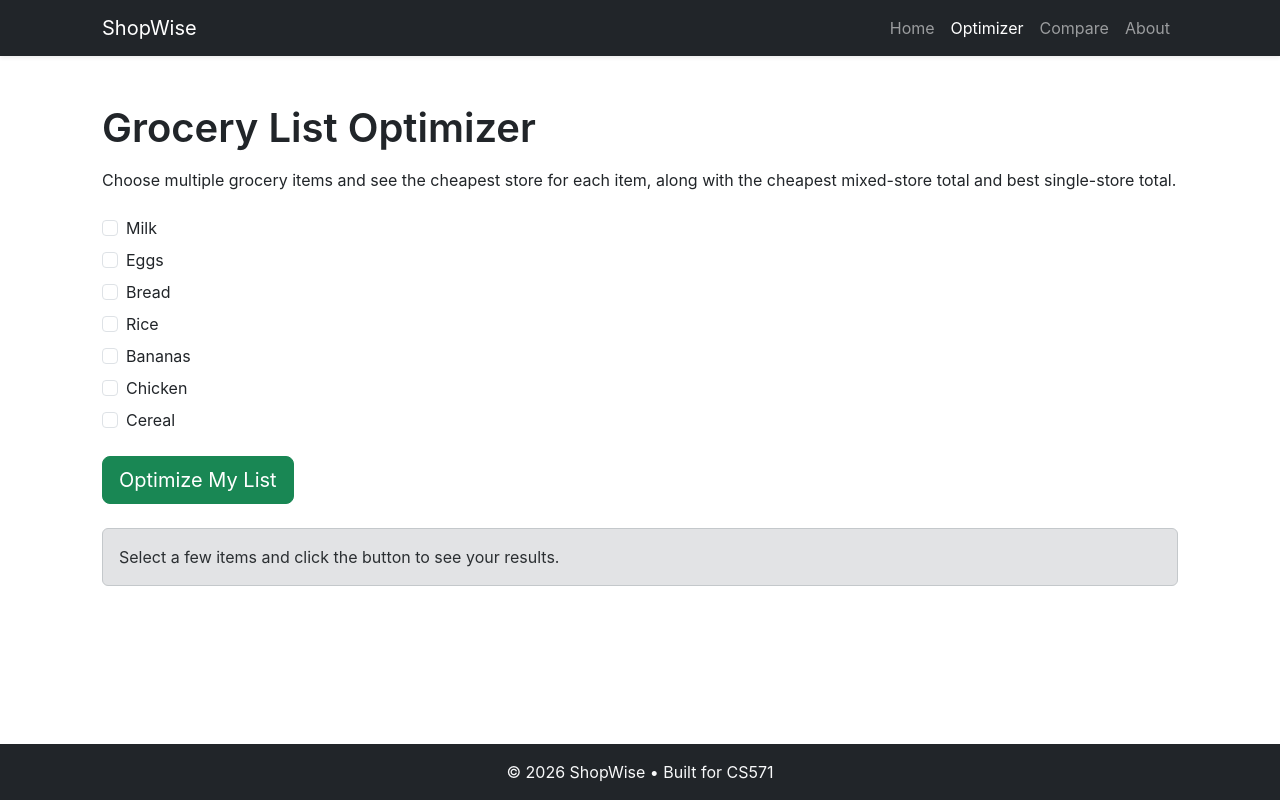
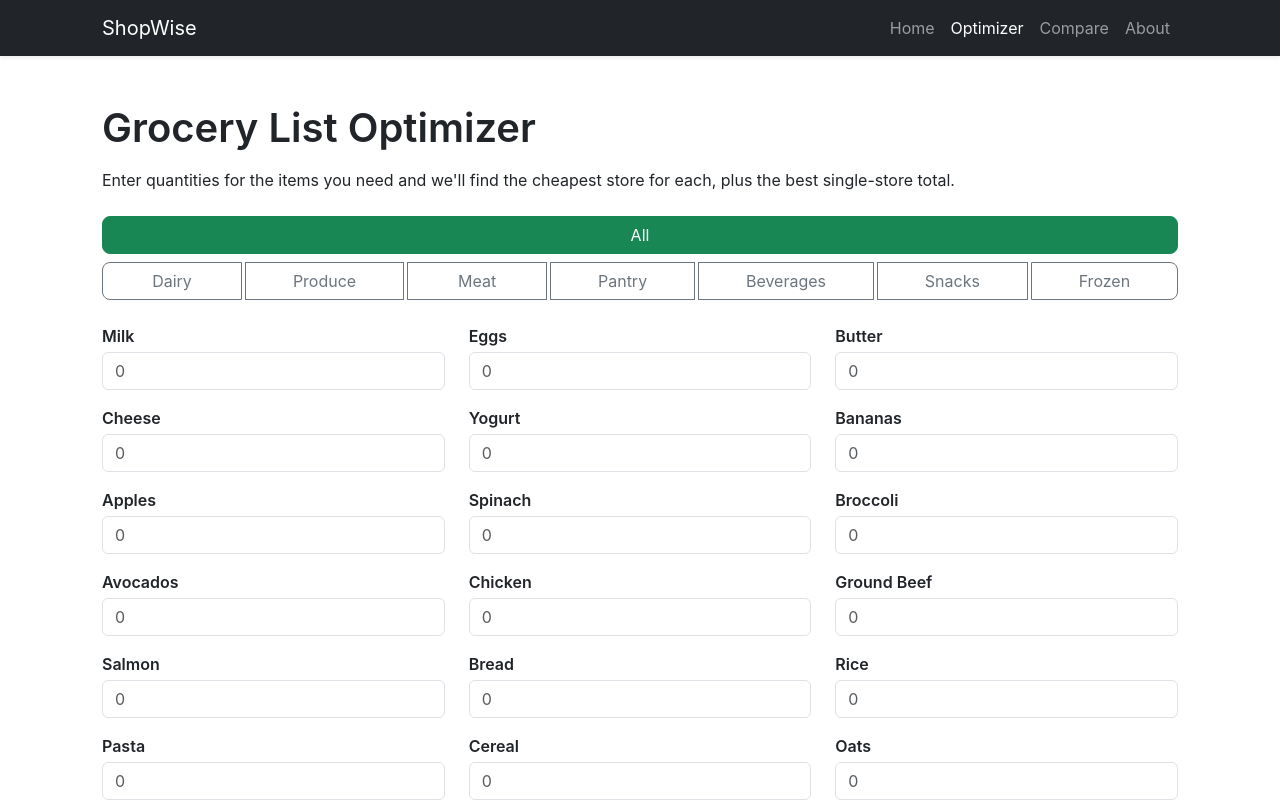
Before and after one commit to CS571-S26/p40, a React (Vite) app: page /p40/optimizer in a window 1280 px wide. Shown: the top 801 px of the page. Built offline with nearby package versions, Linux system fonts and the light colour scheme.

Commit message:
added quantities, filter for type of groceries, clear button

```diff
--- /dev/null
+++ b/src/components/CategoryFilter.jsx
@@ -0,0 +1,31 @@
+import { Button, ButtonGroup } from 'react-bootstrap'
+
+const CATEGORY_FILTERS = ['dairy', 'produce', 'meat', 'pantry', 'beverages', 'snacks', 'frozen']
+
+function CategoryFilter({ activeCategory, onCategoryChange }) {
+  return (
+    <div className="mb-4">
+      <Button
+        variant={activeCategory === 'all' ? 'success' : 'outline-secondary'}
+        onClick={() => onCategoryChange('all')}
+        className="w-100 mb-2"
+      >
+        All
+      </Button>
+      <ButtonGroup className="w-100 flex-wrap gap-1">
+        {CATEGORY_FILTERS.map((cat) => (
+          <Button
+            key={cat}
+            variant={activeCategory === cat ? 'success' : 'outline-secondary'}
+            onClick={() => onCategoryChange(cat)}
+            className="text-capitalize flex-grow-1"
+          >
+            {cat}
+          </Button>
+        ))}
+      </ButtonGroup>
+    </div>
+  )
+}
+
+export default CategoryFilter
--- a/src/data/groceryData.js
+++ b/src/data/groceryData.js
@@ -1,63 +1,29 @@
-//grocery dataset used across the app
+const groceryData = [
+  { name: "milk",          category: "dairy",     prices: { Walmart: 3.20, Target: 3.80,  Costco: 3.50 } },
+  { name: "eggs",          category: "dairy",     prices: { Walmart: 2.90, Target: 3.10,  Costco: 2.70 } },
+  { name: "butter",        category: "dairy",     prices: { Walmart: 4.48, Target: 4.99,  Costco: 3.89 } },
+  { name: "cheese",        category: "dairy",     prices: { Walmart: 3.98, Target: 4.49,  Costco: 3.29 } },
+  { name: "yogurt",        category: "dairy",     prices: { Walmart: 1.18, Target: 1.49,  Costco: 0.99 } },
+  { name: "bananas",       category: "produce",   prices: { Walmart: 1.20, Target: 1.40,  Costco: 1.10 } },
+  { name: "apples",        category: "produce",   prices: { Walmart: 2.48, Target: 2.99,  Costco: 2.19 } },
+  { name: "spinach",       category: "produce",   prices: { Walmart: 2.98, Target: 3.49,  Costco: 2.49 } },
+  { name: "broccoli",      category: "produce",   prices: { Walmart: 1.28, Target: 1.69,  Costco: 1.09 } },
+  { name: "avocados",      category: "produce",   prices: { Walmart: 1.00, Target: 1.29,  Costco: 0.79 } },
+  { name: "chicken",       category: "meat",      prices: { Walmart: 7.80, Target: 9.00,  Costco: 8.50 } },
+  { name: "ground beef",   category: "meat",      prices: { Walmart: 5.98, Target: 6.49,  Costco: 5.29 } },
+  { name: "salmon",        category: "meat",      prices: { Walmart: 9.98, Target: 11.49, Costco: 8.49 } },
+  { name: "bread",         category: "pantry",    prices: { Walmart: 2.30, Target: 2.90,  Costco: 2.50 } },
+  { name: "rice",          category: "pantry",    prices: { Walmart: 6.50, Target: 6.80,  Costco: 5.90 } },
+  { name: "pasta",         category: "pantry",    prices: { Walmart: 1.28, Target: 1.59,  Costco: 0.99 } },
+  { name: "cereal",        category: "pantry",    prices: { Walmart: 4.50, Target: 4.90,  Costco: 4.20 } },
+  { name: "oats",          category: "pantry",    prices: { Walmart: 3.48, Target: 3.99,  Costco: 2.89 } },
+  { name: "peanut butter", category: "pantry",    prices: { Walmart: 3.98, Target: 4.49,  Costco: 3.29 } },
+  { name: "olive oil",     category: "pantry",    prices: { Walmart: 7.98, Target: 8.99,  Costco: 6.49 } },
+  { name: "coffee",        category: "beverages", prices: { Walmart: 8.98, Target: 9.99,  Costco: 7.49 } },
+  { name: "orange juice",  category: "beverages", prices: { Walmart: 3.98, Target: 4.49,  Costco: 3.29 } },
+  { name: "chips",         category: "snacks",    prices: { Walmart: 3.48, Target: 3.99,  Costco: 2.89 } },
+  { name: "frozen pizza",  category: "frozen",    prices: { Walmart: 4.98, Target: 5.49,  Costco: 4.29 } },
+  { name: "ice cream",     category: "frozen",    prices: { Walmart: 3.98, Target: 4.49,  Costco: 3.49 } },
+]
 
-const groceryData = [
-    {
-      name: "milk",
-      prices: {
-        Walmart: 3.2,
-        Target: 3.8,
-        Costco: 3.5,
-      },
-    },
-    {
-      name: "eggs",
-      prices: {
-        Walmart: 2.9,
-        Target: 3.1,
-        Costco: 2.7,
-      },
-    },
-    {
-      name: "bread",
-      prices: {
-        Walmart: 2.3,
-        Target: 2.9,
-        Costco: 2.5,
-      },
-    },
-    {
-      name: "rice",
-      prices: {
-        Walmart: 6.5,
-        Target: 6.8,
-        Costco: 5.9,
-      },
-    },
-    {
-      name: "bananas",
-      prices: {
-        Walmart: 1.2,
-        Target: 1.4,
-        Costco: 1.1,
-      },
-    },
-    {
-      name: "chicken",
-      prices: {
-        Walmart: 7.8,
-        Target: 9.0,
-        Costco: 8.5,
-      },
-    },
-    {
-      name: "cereal",
-      prices: {
-        Walmart: 4.5,
-        Target: 4.9,
-        Costco: 4.2,
-      },
-    },
-  ]
-
-  //exporting the dataset so other files can use it
-  export default groceryData
+export default groceryData
--- a/src/pages/ComparePage.jsx
+++ b/src/pages/ComparePage.jsx
@@ -1,15 +1,28 @@
 import { useMemo, useState } from 'react'
 import { Container } from 'react-bootstrap'
 import groceryData from '../data/groceryData'
+import CategoryFilter from '../components/CategoryFilter'
 import ItemSearchForm from '../components/ItemSearchForm'
 import PriceComparisonTable from '../components/PriceComparisonTable'
 
 function ComparePage() {
+  const [activeCategory, setActiveCategory] = useState('all')
   const [selectedItem, setSelectedItem] = useState('')
+
+  const filteredItems = useMemo(() => {
+    return activeCategory === 'all'
+      ? groceryData
+      : groceryData.filter((item) => item.category === activeCategory)
+  }, [activeCategory])
 
   const itemData = useMemo(() => {
     return groceryData.find((item) => item.name === selectedItem) || null
   }, [selectedItem])
+
+  function handleCategoryChange(cat) {
+    setActiveCategory(cat)
+    setSelectedItem('')
+  }
 
   return (
     <Container className="py-5">
@@ -18,10 +31,12 @@ function ComparePage() {
         Select one grocery item to compare its price across different stores.
       </p>
 
+      <CategoryFilter activeCategory={activeCategory} onCategoryChange={handleCategoryChange} />
+
       <ItemSearchForm
         selectedItem={selectedItem}
         setSelectedItem={setSelectedItem}
-        items={groceryData}
+        items={filteredItems}
       />
 
       <PriceComparisonTable itemData={itemData} />
--- a/src/pages/OptimizerPage.jsx
+++ b/src/pages/OptimizerPage.jsx
@@ -1,27 +1,33 @@
-import { useState } from 'react'
-import { Alert, Button, Container, Form, Table } from 'react-bootstrap'
+import { useMemo, useState } from 'react'
+import { Alert, Button, Col, Container, Form, Row, Table } from 'react-bootstrap'
 import groceryData from '../data/groceryData'
+import CategoryFilter from '../components/CategoryFilter'
 
 function OptimizerPage() {
-  const [selectedItems, setSelectedItems] = useState([])
+  const [activeCategory, setActiveCategory] = useState('all')
+  const [quantities, setQuantities] = useState({})
   const [results, setResults] = useState([])
   const [mixedTotal, setMixedTotal] = useState(null)
   const [bestStore, setBestStore] = useState(null)
 
-  function handleCheckboxChange(itemName) {
-    setSelectedItems((prev) =>
-      prev.includes(itemName)
-        ? prev.filter((item) => item !== itemName)
-        : [...prev, itemName]
-    )
+  const filteredItems = useMemo(() => {
+    return activeCategory === 'all'
+      ? groceryData
+      : groceryData.filter((item) => item.category === activeCategory)
+  }, [activeCategory])
+
+  function handleQuantityChange(itemName, value) {
+    const qty = Math.max(0, parseInt(value) || 0)
+    setQuantities((prev) => ({ ...prev, [itemName]: qty }))
   }
 
   function handleOptimize() {
-    const chosenItems = groceryData.filter((item) =>
-      selectedItems.includes(item.name)
+    const chosenItems = groceryData.filter(
+      (item) => quantities[item.name] && quantities[item.name] > 0
     )
 
     const cheapestPerItem = chosenItems.map((item) => {
+      const qty = quantities[item.name]
       const entries = Object.entries(item.prices)
       const cheapest = entries.reduce((min, curr) =>
         curr[1] < min[1] ? curr : min
@@ -29,36 +35,28 @@ function OptimizerPage() {
 
       return {
         name: item.name,
+        qty,
         store: cheapest[0],
-        price: cheapest[1],
+        unitPrice: cheapest[1],
+        total: cheapest[1] * qty,
       }
     })
 
-    const mixedStoreTotal = cheapestPerItem.reduce(
-      (sum, item) => sum + item.price,
-      0
-    )
+    const mixedStoreTotal = cheapestPerItem.reduce((sum, item) => sum + item.total, 0)
 
     const storeTotals = {}
     chosenItems.forEach((item) => {
+      const qty = quantities[item.name]
       Object.entries(item.prices).forEach(([store, price]) => {
-        if (!storeTotals[store]) {
-          storeTotals[store] = 0
-        }
-        storeTotals[store] += price
+        if (!storeTotals[store]) storeTotals[store] = 0
+        storeTotals[store] += price * qty
       })
     })
 
     let cheapestStoreOverall = null
     for (const store in storeTotals) {
-      if (
-        !cheapestStoreOverall ||
-        storeTotals[store] < cheapestStoreOverall.total
-      ) {
-        cheapestStoreOverall = {
-          store,
-          total: storeTotals[store],
-        }
+      if (!cheapestStoreOverall || storeTotals[store] < cheapestStoreOverall.total) {
+        cheapestStoreOverall = { store, total: storeTotals[store] }
       }
     }
 
@@ -67,39 +65,58 @@ function OptimizerPage() {
     setBestStore(cheapestStoreOverall)
   }
 
+  const hasItems = groceryData.some((item) => quantities[item.name] > 0)
+
   return (
     <Container className="py-5">
       <h1 className="mb-3">Grocery List Optimizer</h1>
       <p className="mb-4">
-        Choose multiple grocery items and see the cheapest store for each item,
-        along with the cheapest mixed-store total and best single-store total.
+        Enter quantities for the items you need and we'll find the cheapest store for each,
+        plus the best single-store total.
       </p>
 
-      <Form className="mb-4">
-        {groceryData.map((item) => (
-          <Form.Check
-            key={item.name}
-            type="checkbox"
-            label={item.name.charAt(0).toUpperCase() + item.name.slice(1)}
-            checked={selectedItems.includes(item.name)}
-            onChange={() => handleCheckboxChange(item.name)}
-            className="mb-2"
+      <CategoryFilter activeCategory={activeCategory} onCategoryChange={setActiveCategory} />
+
+      <Row className="mb-4">
+        {filteredItems.map((item) => (
+          <Col xs={6} md={4} key={item.name} className="mb-3">
+            <Form.Label className="mb-1 text-capitalize fw-semibold">
+              {item.name}
+            </Form.Label>
+            <Form.Control
+              type="number"
+              min={0}
+              value={quantities[item.name] || ''}
+              placeholder="0"
+              onChange={(e) => handleQuantityChange(item.name, e.target.value)}
             />
+          </Col>
         ))}
-      </Form>
+      </Row>
 
+      <div className="d-flex gap-3 mb-4">
         <Button
           variant="success"
           size="lg"
-        className="mb-4"
           onClick={handleOptimize}
+          disabled={!hasItems}
         >
           Optimize My List
         </Button>
 
+        <Button
+          variant="outline-danger"
+          size="lg"
+          onClick={() => { setQuantities({}); setResults([]); setMixedTotal(null); setBestStore(null) }}
+          disabled={!hasItems}
+        >
+          Clear
+        </Button>
+      </div>
+
       {results.length === 0 ? (
         <Alert variant="secondary">
-          Select a few items and click the button to see your results.
+          Enter quantities above and click the button to see your results.
         </Alert>
       ) : (
         <>
@@ -107,16 +124,20 @@ function OptimizerPage() {
             <thead>
               <tr>
                 <th>Item</th>
+                <th>Qty</th>
                 <th>Cheapest Store</th>
-                <th>Price</th>
+                <th>Unit Price</th>
+                <th>Subtotal</th>
               </tr>
             </thead>
             <tbody>
               {results.map((item) => (
                 <tr key={item.name}>
                   <td className="text-capitalize">{item.name}</td>
+                  <td>{item.qty}</td>
                   <td>{item.store}</td>
-                  <td>${item.price.toFixed(2)}</td>
+                  <td>${item.unitPrice.toFixed(2)}</td>
+                  <td>${item.total.toFixed(2)}</td>
                 </tr>
               ))}
             </tbody>
```
Also changed, not shown: 1 other file (tests, documents, lock files or other folders). Lines whose indentation alone changed are shown as unchanged.
